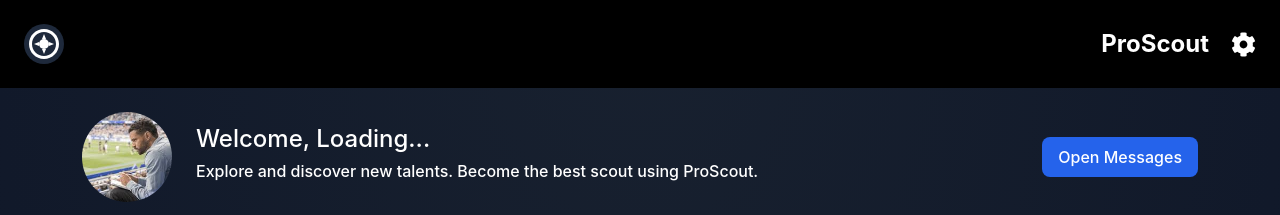
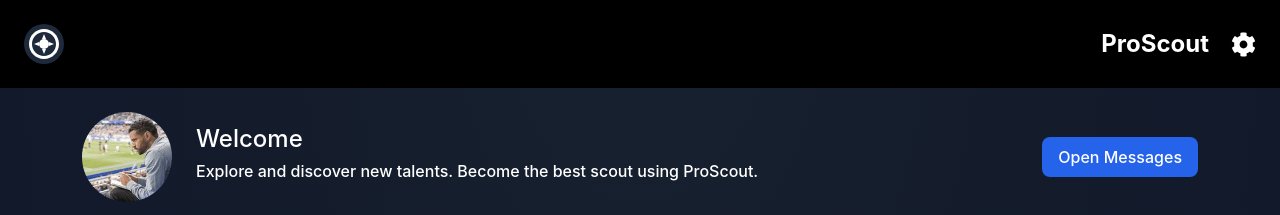
Before and after one commit to BarWanunu/ProScout, a React (Vite) app in the folder frontend/: page /scout-dashboard in a window 1280 px wide. Shown: the top 215 px of the page. Built offline with nearby package versions, Linux system fonts and the light colour scheme; sample sign-in values are in the browser's storage.

Commit message:
touch up for scout dashboard

```diff
--- a/frontend/src/components/player/pages/PlayerDashboard.jsx
+++ b/frontend/src/components/player/pages/PlayerDashboard.jsx
@@ -7,6 +7,7 @@
 import { Progress } from "../../../layout/ui"
 import { Avatar, AvatarFallback, AvatarImage } from "../../../layout/ui"
 import { Star, TrendingUp, Users, Award } from "lucide-react"
+import { Footer, Header } from "@/layout/overallLayout"
 
 export default function PlayerProfile() {
   const [isWatchlisted, setIsWatchlisted] = useState(false)
@@ -50,6 +51,8 @@
   }
 
   return (
+    <>
+    <Header />
     <div className="container mx-auto p-6 space-y-6">
       {/* Player Header */}
       <Card>
@@ -258,5 +261,7 @@
         </TabsContent>
       </Tabs>
     </div>
+    <Footer />
+                </>
   )
 }
--- a/frontend/src/components/scout/components/ScoutWelcome.jsx
+++ b/frontend/src/components/scout/components/ScoutWelcome.jsx
@@ -2,11 +2,9 @@
 import scoutImage from "../../../assets/scout.jpeg";
 
 export default function ScoutWelcome({ scout }) {
-  const name = scout?.first_name
-    ? `${scout.first_name} ${scout.last_name}`
-    : "Loading...";
+  const name = scout?.first_name ? `${scout.first_name} ${scout.last_name}` : "";
+  const welcome = name === "" ? "" : `, ${name}`
 
-  // אם יש תמונה בשרת נבנה URL מלא
   const profilePic = scout?.image
     ? `${import.meta.env.VITE_API_BASE_URL}/${scout.image}`
     : scoutImage;
@@ -24,7 +22,8 @@
         </Col>
 
         <Col>
-          <h4 className="mb-0 text-white">Welcome, {name}</h4>
+
+          <h4 className="mb-0 text-white">Welcome{welcome}</h4>
           <h6 className="mt-2">
             Explore and discover new talents. Become the best scout using
             ProScout.
--- a/frontend/src/components/scout/pages/ScoutDashboard.jsx
+++ b/frontend/src/components/scout/pages/ScoutDashboard.jsx
@@ -7,25 +7,23 @@
 import { useAuth } from "@/auth/AuthContext";
 
 export default function ScoutDashboard() {
-  const { id, token } = useAuth();   // ← שולפים ישירות
+  const { id, token } = useAuth();
   const [scout, setScout] = useState(null);
 
   useEffect(() => {
     const fetchScout = async () => {
       try {
-        console.log("🔹 Fetching scout for userId:", id);
         const data = await scoutServices.getScoutById(id, token);
-        console.log("✅ Scout response:", data);
         setScout(data);
       } catch (err) {
-        console.error("❌ Failed to fetch scout data:", err);
+        console.error("Failed to fetch scout data:", err);
       }
     };
 
     if (id && token) {
       fetchScout();
     } else {
-      console.warn("⚠️ No userId or token found in AuthContext");
+      console.warn("sNo userId or token found in AuthContext");
     }
   }, [id, token]);
 
--- a/frontend/src/components/team/pages/TeamDashboard.jsx
+++ b/frontend/src/components/team/pages/TeamDashboard.jsx
@@ -12,6 +12,8 @@
 import SmartRecommender from "../components/SmartRecommender/SmartRecommender.jsx";
 import PlayerSearch from "../components/PlayerSearch/PlayerSearch.js";
 import PlayerComparison from "../components/PlayerComparison/PlayerComparison.js";
+import Header from "@/layout/overallLayout/Header.jsx";
+import Footer from "@/layout/overallLayout/Footer.jsx";
 
 import "../styles/TeamDashboard.css";        //  ⬅ new style
 
@@ -32,6 +34,8 @@
   };
 
   return (
+    <>
+    <Header />
     <div className={`td-wrapper ${fadeIn ? "fade-in" : "fade-out"}`}>
       {/* ---------- HEADER ---------- */}
       <header className="td-header">
@@ -79,7 +83,7 @@
         <button
           className={`td-tab ${activeTab === "watchlist" ? "active" : ""}`}
           onClick={() => setActiveTab("watchlist")}
-        >
+          >
           <Star size={18} /> <span>Watchlist</span>
         </button>
       </nav>
@@ -87,5 +91,7 @@
       {/* ---------- CONTENT ---------- */}
       <main className="td-content">{renderTab()}</main>
     </div>
+    <Footer />
+          </>
   );
 }
```
Also changed, not shown: frontend/src/components/team/hooks/useSquadDepth.js (deleted), frontend/src/components/team/hooks/useTeamWatchlist.js (deleted).
